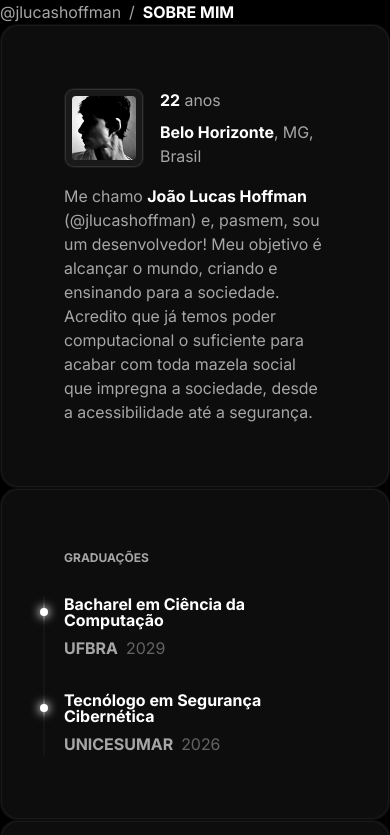
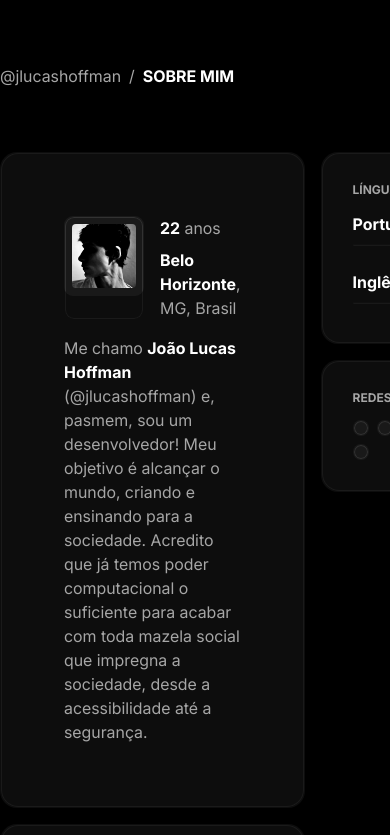
Before and after one commit to jlucashoffman/www.jlucashoffman.dev.br, a SvelteKit app: page / in a window 390 px wide. Shown: the top 835 px of the page. Built offline with nearby package versions, Linux system fonts and the light colour scheme; some icons are missing.

Commit message:
feat: enhance layout and styling for portfolio sections with responsive adjustments

```diff
--- a/src/lib/components/portfolio/box.svelte
+++ b/src/lib/components/portfolio/box.svelte
@@ -31,6 +31,7 @@
         --border-color: oklch(1 0 0);
 
         position: relative;
+        width: 100%;
 
         & .box-content {
             display: flex;
--- a/src/lib/components/portfolio/layouts/boxLastVideo.svelte
+++ b/src/lib/components/portfolio/layouts/boxLastVideo.svelte
@@ -5,3 +5,9 @@
 <Box rad="xs">
     <video src=""></video>
 </Box>
+
+<style>
+    video {
+        aspect-ratio: 16/9;
+    }
+</style>
--- a/src/lib/components/portfolio/layouts/boxProfilePicture.svelte
+++ b/src/lib/components/portfolio/layouts/boxProfilePicture.svelte
@@ -3,10 +3,14 @@
 
 </script>
 <Box pad="sm" rad="sm">
-    <img src="assets/pic.webp" alt="Foto em perfil de João Lucas Hoffman com contraste de sombras em seu rosto.">
+    <img id="profile_pic-pic" src="assets/pic.webp" alt="Foto em perfil de João Lucas Hoffman com contraste de sombras em seu rosto.">
 </Box>
 
 <style>
+    :global(.box-container:has(#profile_pic-pic)) {
+        width: fit-content !important;
+    }
+
     img {
         aspect-ratio: 1;
         width: 64px;
--- a/src/lib/components/portfolio/layouts/boxVideoHistory.svelte
+++ b/src/lib/components/portfolio/layouts/boxVideoHistory.svelte
@@ -44,6 +44,7 @@
         display: flex;
         flex-direction: column;
         gap: var(--space-md);
+        width: 100%;
 
         & .box-videos {
             display: flex;
--- a/src/lib/styles/portfolio.css
+++ b/src/lib/styles/portfolio.css
@@ -25,6 +25,14 @@
     color: var(--color-text-primary);
     font-family: 'Inter', -apple-system, BlinkMacSystemFont, 'Segoe UI', Roboto, sans-serif;
     letter-spacing: 3%;
+}
+
+body {
+    display: flex;
+    flex-direction: column;
+    gap: var(--space-xl);
+    max-width: 1200px;
+    margin: var(--space-xl) auto;
 }
 
 h1, strong, h3 {
--- a/src/routes/(portfolio)/+layout.svelte
+++ b/src/routes/(portfolio)/+layout.svelte
@@ -16,3 +16,11 @@
 <Header />
 <main>{@render children()}</main>
 <Footer />
+
+<style>
+	main {
+		display: flex;
+		flex-direction: column;
+		gap: var(--space-md);
+	}
+</style>
--- a/src/routes/(portfolio)/+page.svelte
+++ b/src/routes/(portfolio)/+page.svelte
@@ -10,11 +10,11 @@
 
 </script>
 <section id="personal_infos">
-    <div>
+    <div id="personal_infos_1">
         <BoxAbout />
         <BoxDegrees />
     </div>
-    <div>
+    <div id="personal_infos_2">
         <BoxLangs />
         <BoxSocial />
     </div>
@@ -29,3 +29,20 @@
     <BoxLastVideo />
     <BoxVideoHistory />
 </section>
+
+<style>
+
+    section, section > div {
+        gap: var(--space-md);
+    }
+
+    section > div {
+        display: flex;
+        flex-direction: column;
+    }
+
+    section {
+        display: flex;
+        width: 100%;
+    }
+</style>
```
